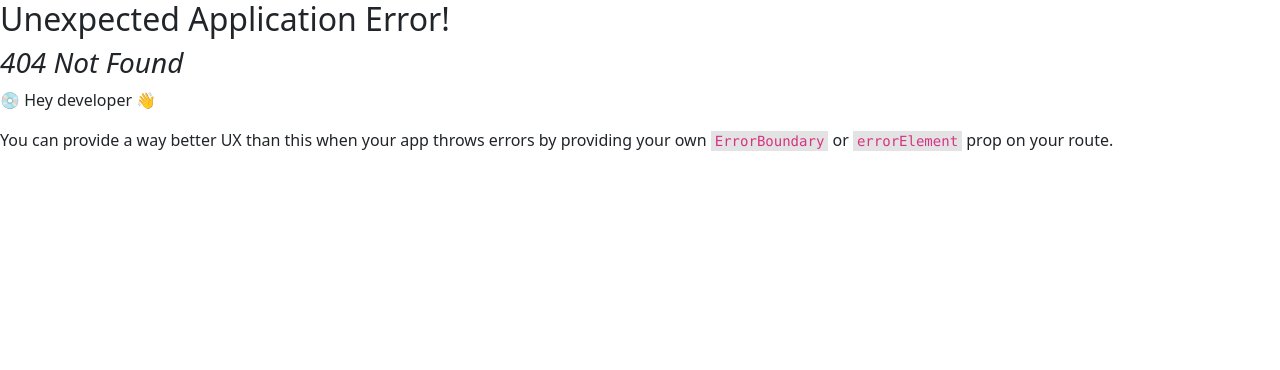
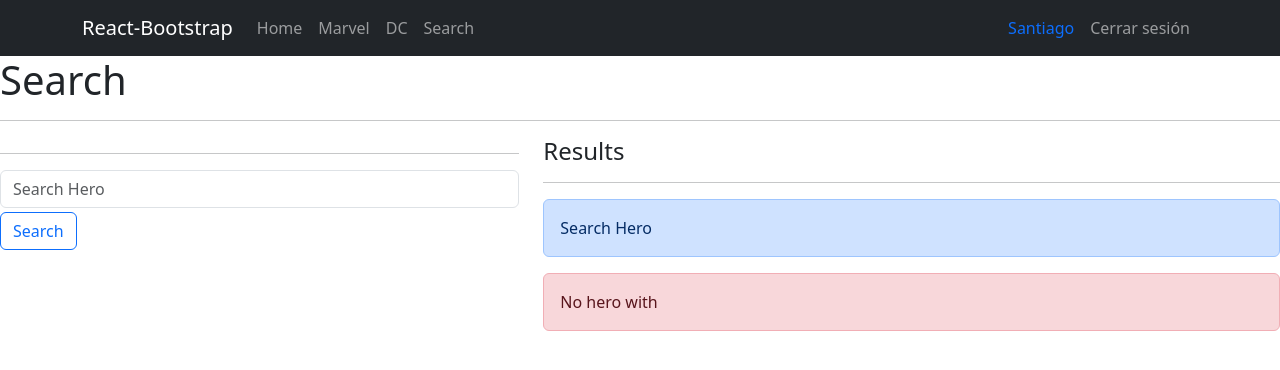
Before and after one commit to esyacelga/heroes-app, a React (Vite) app: page /search in a window 1280 px wide. Before the commit this address had no page. Shown: the top 370 px of the page. Built offline with nearby package versions, Linux system fonts and the light colour scheme.

Commit message:
Componente search

```diff
--- a/package.json
+++ b/package.json
@@ -11,6 +11,7 @@
   },
   "dependencies": {
     "bootstrap": "^5.3.2",
+    "query-string": "^8.1.0",
     "react": "^18.2.0",
     "react-bootstrap": "^2.9.0",
     "react-dom": "^18.2.0",
--- /dev/null
+++ b/src/heroes/helpers/get-heroes-by-name.js
@@ -0,0 +1,10 @@
+import {heroes} from "../data/heroes.js";
+
+export const getHeroesByName = (name = '') => {
+    if (name.length === 0) return [];
+    name = name.toLocaleLowerCase().trim();
+    return heroes.filter(
+        hero => hero.superhero.toLocaleLowerCase().includes(name)
+    );
+
+}
--- a/src/heroes/helpers/index.js
+++ b/src/heroes/helpers/index.js
@@ -2,3 +2,4 @@
 
 export * from "./get-hero-by-publisher"
 export * from "./get-hero-by-id.js"
+export * from "./get-heroes-by-name.js"
--- a/src/heroes/pages/search-page.jsx
+++ b/src/heroes/pages/search-page.jsx
@@ -1,4 +1,27 @@
+import {useForm} from "../../hooks/use-form.js";
+import {useLocation, useNavigate} from "react-router-dom";
+import queryString from "query-string";
+import {getHeroesByName} from "../helpers/index.js";
+import {HeroCard} from "../components/index.js";
+
 export const SearchPage = () => {
+
+    const navigate = useNavigate();
+    const location = useLocation();
+    const {q = ''} = queryString.parse(location.search);
+    const {searchText, onInputChange} = useForm({
+        searchText: q
+    });
+    const heroes = getHeroesByName(q)
+
+    const onSearchSumbmit = (event) => {
+        event.preventDefault();
+        if (searchText.trim().length <= 1)
+            return;
+        navigate(`?q=${searchText}`)
+    }
+
+
     return (
         <>
             <h1>Search</h1>
@@ -6,13 +29,15 @@ export const SearchPage = () => {
             <div className="row">
                 <div className="col-5">
                     <hr/>
-                    <form>
+                    <form onSubmit={onSearchSumbmit}>
                         <input
                             type="text"
                             placeholder="Search Hero"
                             className="form-control"
                             name="searchText"
                             autoComplete="off"
+                            value={searchText}
+                            onChange={onInputChange}
                         />
                         <button className="btn btn-outline-primary mt-1">Search</button>
                     </form>
@@ -26,8 +51,14 @@ export const SearchPage = () => {
                     </div>
 
                     <div className="alert alert-danger">
-                        No hero with <b> aaa</b>
+                        No hero with <b> {q}</b>
                     </div>
+
+                    {
+                        heroes.map(hero => (
+                            <HeroCard key={hero.id} {...hero}/>
+                        ))
+                    }
                 </div>
             </div>
         </>
--- /dev/null
+++ b/src/hooks/use-form.js
@@ -0,0 +1,25 @@
+import { useState } from 'react';
+
+export const useForm = ( initialForm = {} ) => {
+
+    const [ formState, setFormState ] = useState( initialForm );
+
+    const onInputChange = ({ target }) => {
+        const { name, value } = target;
+        setFormState({
+            ...formState,
+            [ name ]: value
+        });
+    }
+
+    const onResetForm = () => {
+        setFormState( initialForm );
+    }
+
+    return {
+        ...formState,
+        formState,
+        onInputChange,
+        onResetForm,
+    }
+}
--- a/src/router/app-router.jsx
+++ b/src/router/app-router.jsx
@@ -25,7 +25,7 @@ export const router = createBrowserRouter([
 
             },
             {
-                path: "/search/:id",
+                path: "/search",
                 element: <SearchPage/>,
 
             },
```
Also changed, not shown: 1 other file (tests, documents, lock files or other folders).
